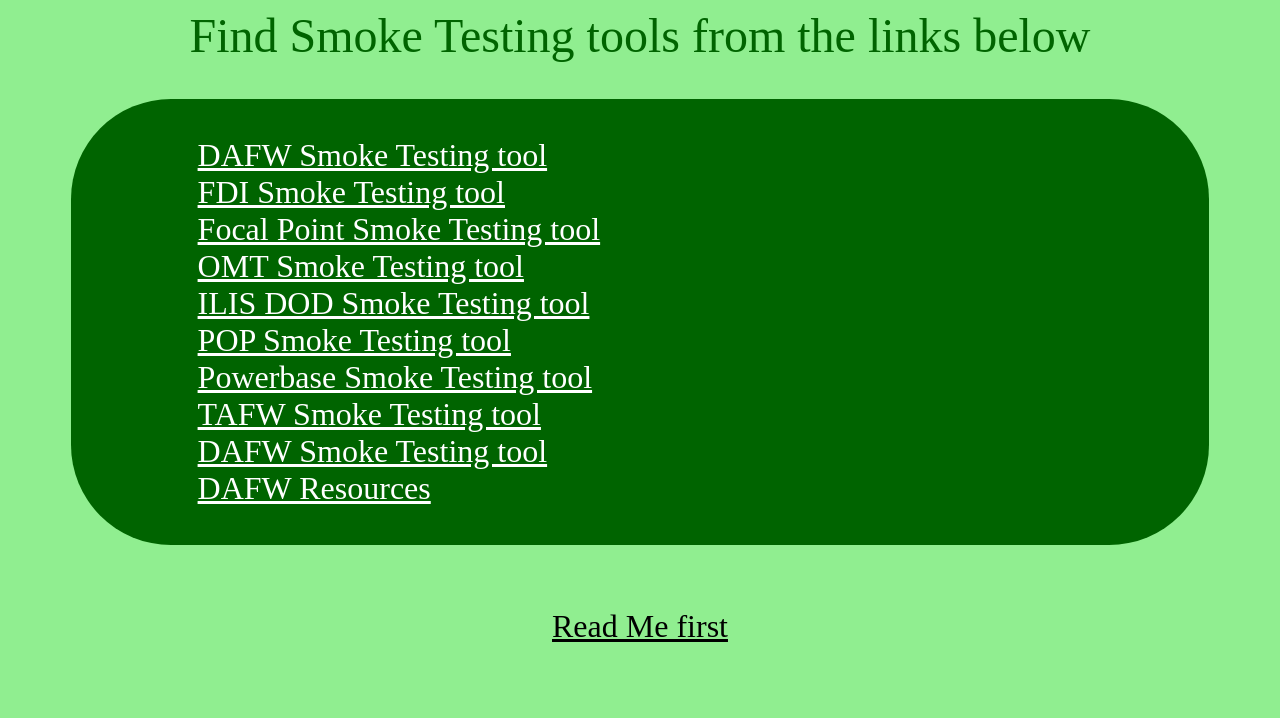
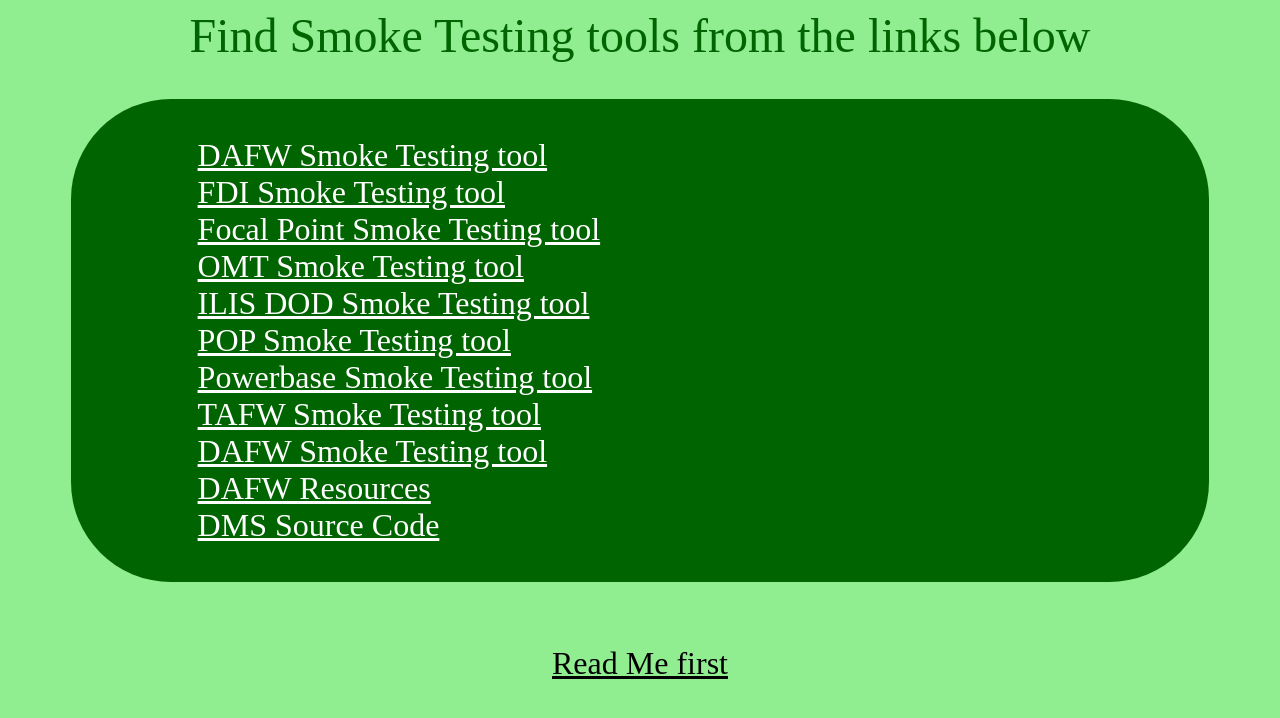
Before and after one commit to SouvikS0D7/Smoke-Test-Automation-v2.0, a plain HTML site: page index.html in a window 1280 px wide. Drawn offline with Linux system fonts and the light colour scheme.

Commit message:
Update index.html
added dms

```diff
--- a/index.html
+++ b/index.html
@@ -64,6 +64,8 @@
 		<a href="https://github.com/SouvikS0D7/Smoke-Test-Automation-v2.0/releases/download/v2.0/TAFW_Smoke_Testing_tool.exe" download>TAFW Smoke Testing tool</a><br>
 		<a href="https://github.com/SouvikS0D7/Smoke-Test-Automation-v2.0/releases/download/v2.0/DAFW_Smoke_Testing_tool.exe" download>DAFW Smoke Testing tool</a><br>
 		<a href="https://github.com/SouvikS0D7/Smoke-Test-Automation-v2.0/releases/download/v2.0/dafw_resources.zip" download>DAFW Resources</a><br>
+		<a href="https://github.com/SouvikS0D7/Smoke-Test-Automation-v2.0/releases/download/v2.0/DMS-Smoke.Test-North.py" download>DMS Source Code</a><br>
+
 	</div>
 	<a id="readme" href="readme.txt" download>Read Me first</a>
 	<footer><marquee>S0D7, Control Center Smoke Testing Tools v2.0</marquee></footer>
```
